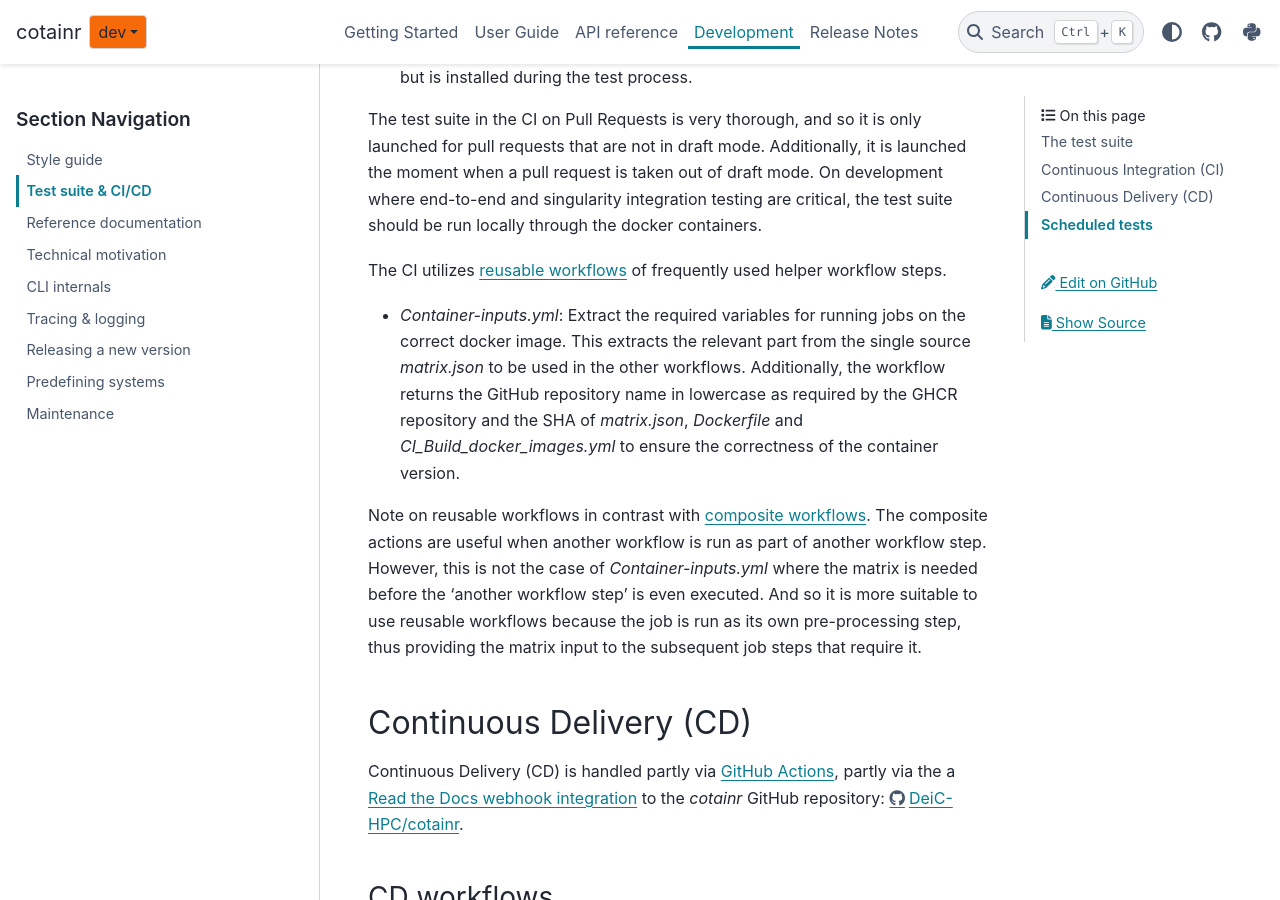
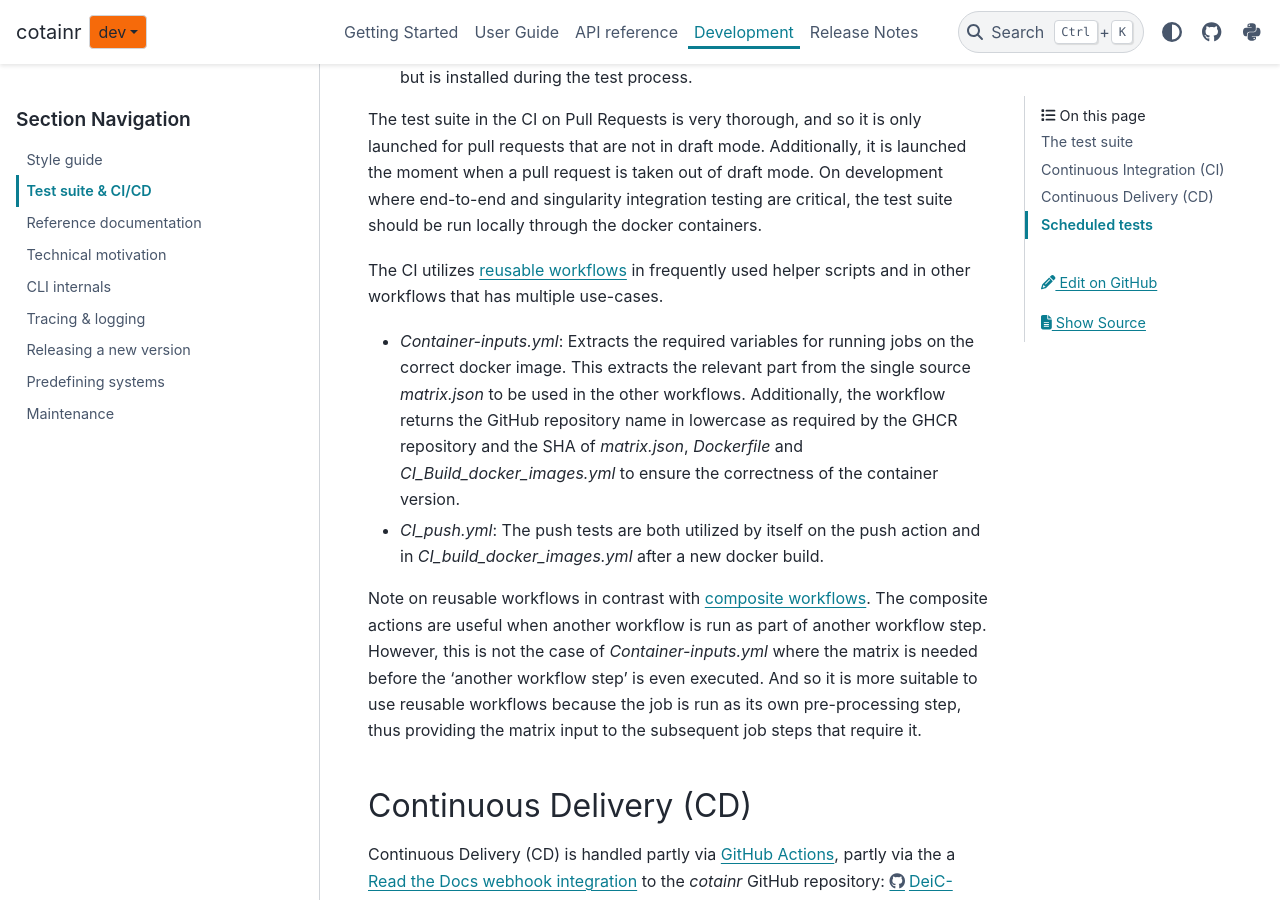
Before and after one commit to DeiC-HPC/cotainr, a Sphinx documentation site: the page built from doc/development/test_suite_ci_cd.rst, in a window 1280 px wide and 900 px high, scrolled down 3887 px. Built offline with Sphinx 7.4.7 and the PyData theme 0.15.4, drawn with Linux system fonts in a browser that asks for light colours; pages that are not in the unit, such as notebooks, are missing from menus.

Commit message:
Include CI_push as a reusable workflow in the documentation

```diff
--- a/doc/development/test_suite_ci_cd.rst
+++ b/doc/development/test_suite_ci_cd.rst
@@ -99,9 +99,10 @@ The following CI `workflows <https://docs.github.com/en/actions/using-workflows/
 
 The test suite in the CI on Pull Requests is very thorough, and so it is only launched for pull requests that are not in draft mode. Additionally, it is launched the moment when a pull request is taken out of draft mode. On development where end-to-end and singularity integration testing are critical, the test suite should be run locally through the docker containers.
 
-The CI utilizes `reusable workflows <https://docs.github.com/en/actions/sharing-automations/reusing-workflows>`_ of frequently used helper workflow steps.
+The CI utilizes `reusable workflows <https://docs.github.com/en/actions/sharing-automations/reusing-workflows>`_ in frequently used helper scripts and in other workflows that has multiple use-cases.
 
-- `Container-inputs.yml`: Extract the required variables for running jobs on the correct docker image. This extracts the relevant part from the single source `matrix.json` to be used in the other workflows. Additionally, the workflow returns the GitHub repository name in lowercase as required by the GHCR repository and the SHA of `matrix.json`, `Dockerfile` and `CI_Build_docker_images.yml` to ensure the correctness of the container version.
+- `Container-inputs.yml`: Extracts the required variables for running jobs on the correct docker image. This extracts the relevant part from the single source `matrix.json` to be used in the other workflows. Additionally, the workflow returns the GitHub repository name in lowercase as required by the GHCR repository and the SHA of `matrix.json`, `Dockerfile` and `CI_Build_docker_images.yml` to ensure the correctness of the container version.
+- `CI_push.yml`: The push tests are both utilized by itself on the push action and in `CI_build_docker_images.yml` after a new docker build.
 
 Note on reusable workflows in contrast with `composite workflows <https://docs.github.com/en/actions/sharing-automations/creating-actions/creating-a-composite-action>`_. The composite actions are useful when another workflow is run as part of another workflow step. However, this is not the case of `Container-inputs.yml` where the matrix is needed before the 'another workflow step' is even executed. And so it is more suitable to use reusable workflows because the job is run as its own pre-processing step, thus providing the matrix input to the subsequent job steps that require it.
 
```
